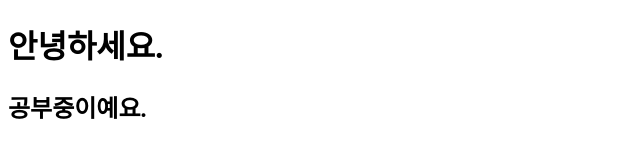
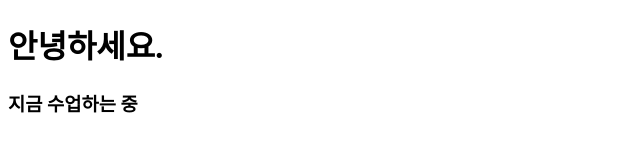
Before and after one commit to yhjo1004g/everyday, a plain HTML site: page day01/index.html in a window 1280 px wide. Shown: the whole page, without its empty margins (0-640 px from the left). Drawn offline with Linux system fonts and the light colour scheme.

Commit message:
stop there.

```diff
--- a/day01/index.html
+++ b/day01/index.html
@@ -7,6 +7,6 @@
 </head>
 <body>
     <h1>안녕하세요.</h1>
-    <h2>공부중이예요.</h2>
+    <h3>지금 수업하는 중</h3>
 </body>
 </html>
```
Also changed, not shown: day02/notes.txt (added), day02_copy/notes.txt (added).
